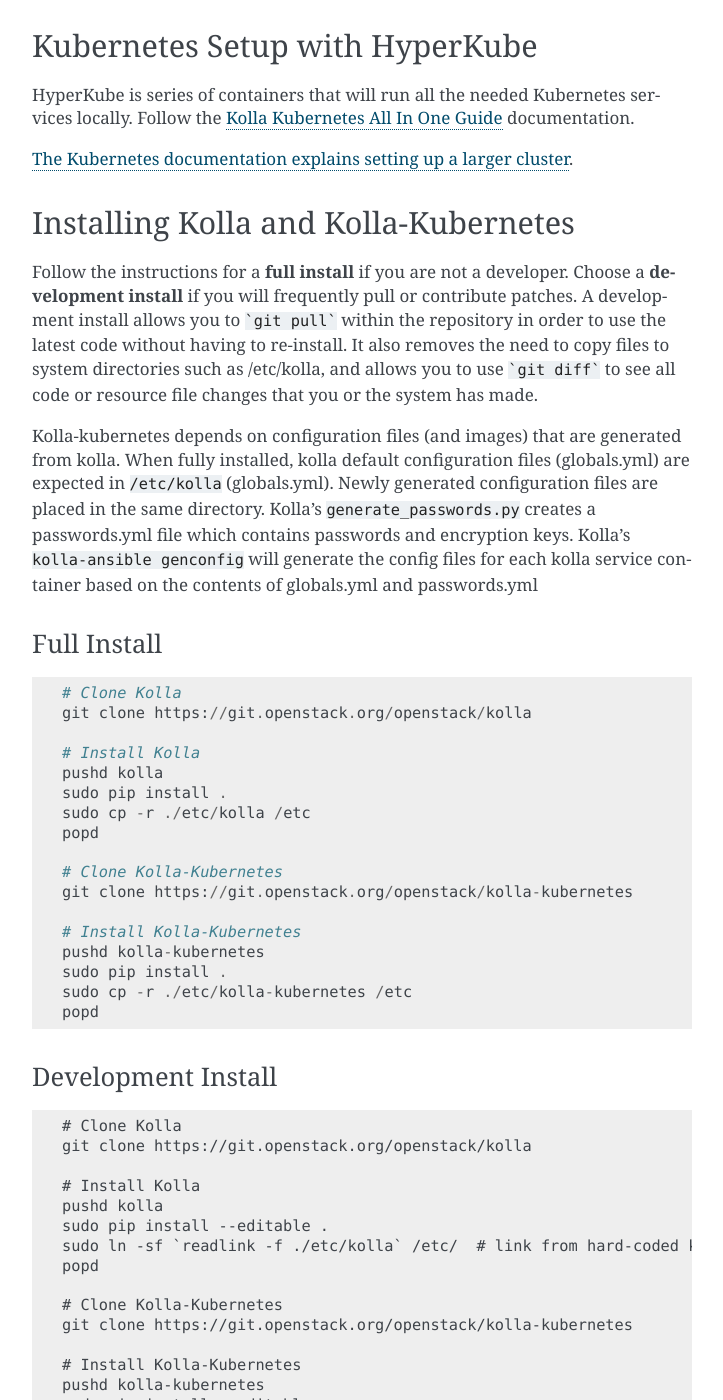
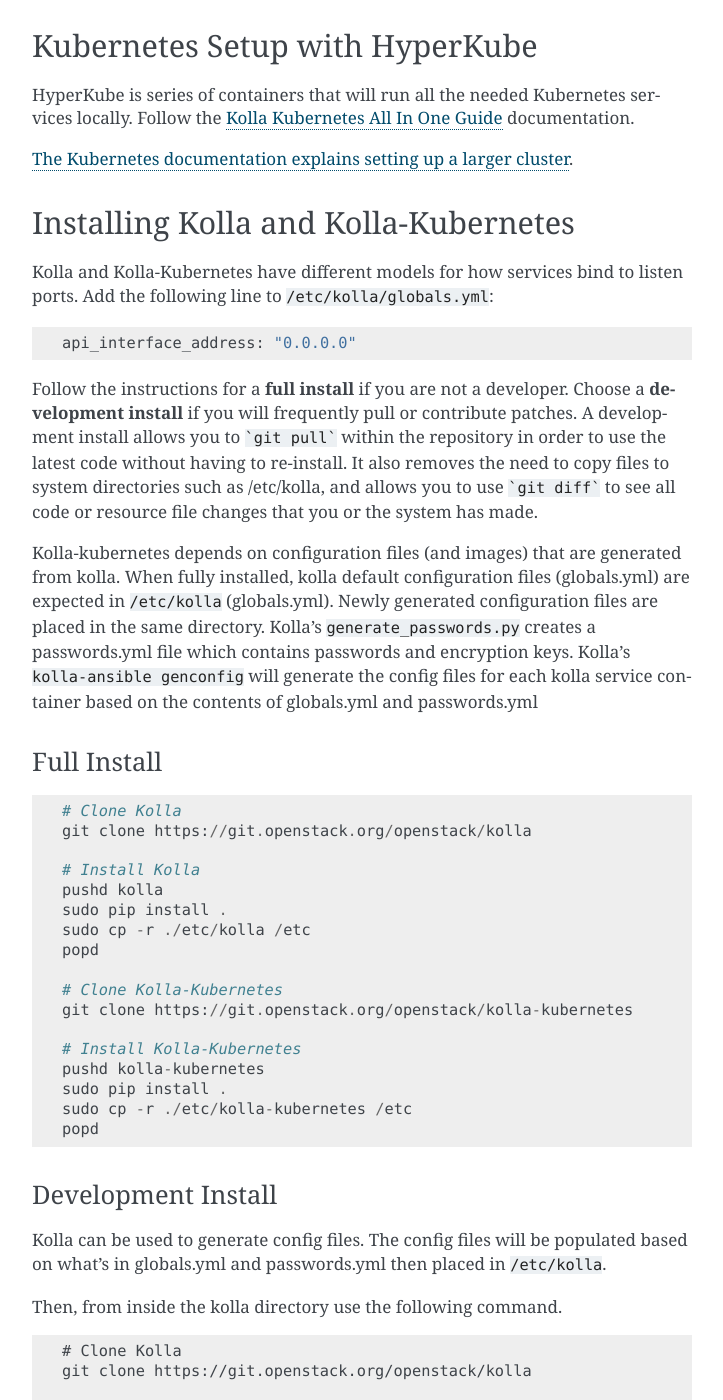
Before and after one commit to openstack-archive/kolla-kubernetes, a Sphinx documentation site: the page built from doc/source/quickstart.rst, in a window 1280 px wide and 1400 px high, scrolled down 1940 px. Shown: the whole window, without its empty margins (388-1111 px from the left). Built offline with Sphinx 7.4.7, drawn with Linux system fonts in a browser that asks for light colours.

Commit message:
Add documentation for api_interface_address
Kolla and Kolla-kubernetes are going to have different models of
IP address binding.  Adding to docs.

Change-Id: If8db2cedfd34afecc1c906f098c8f21d1d7e544e
Partially-implements: blueprint remove-net-host
Partially-implements: blueprint documentation-initialization
Depends-On: Ia0e4951c327be01b717aebb86ef4c3a4e7ed170e

````diff
--- a/doc/source/quickstart.rst
+++ b/doc/source/quickstart.rst
@@ -104,6 +104,13 @@ services locally.  Follow the :doc:`kubernetes-all-in-one` documentation.
 Installing Kolla and Kolla-Kubernetes
 =====================================
 
+Kolla and Kolla-Kubernetes have different models for how services bind to listen
+ports.  Add the following line to ``/etc/kolla/globals.yml``:
+
+::
+
+    api_interface_address: "0.0.0.0"
+
 Follow the instructions for a **full install** if you are not a developer.
 Choose a **development install** if you will frequently pull or contribute
 patches.  A development install allows you to ```git pull``` within the
@@ -148,6 +155,10 @@ Full Install
 
 Development Install
 -------------------
+Kolla can be used to generate config files.  The config files will be populated
+based on what's in globals.yml and passwords.yml then placed in ``/etc/kolla``.
+
+Then, from inside the kolla directory use the following command.
 
 ::
 
````
